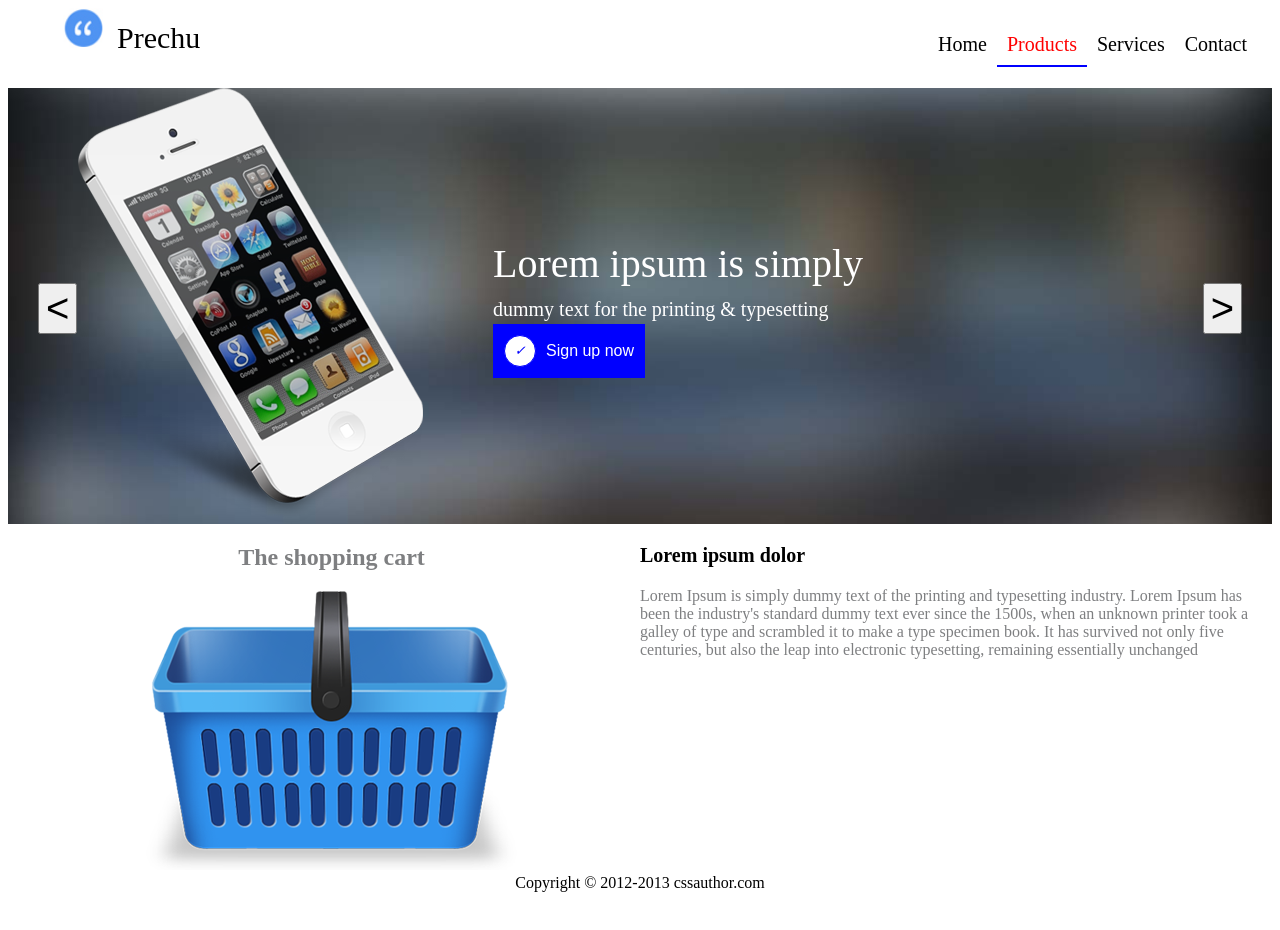
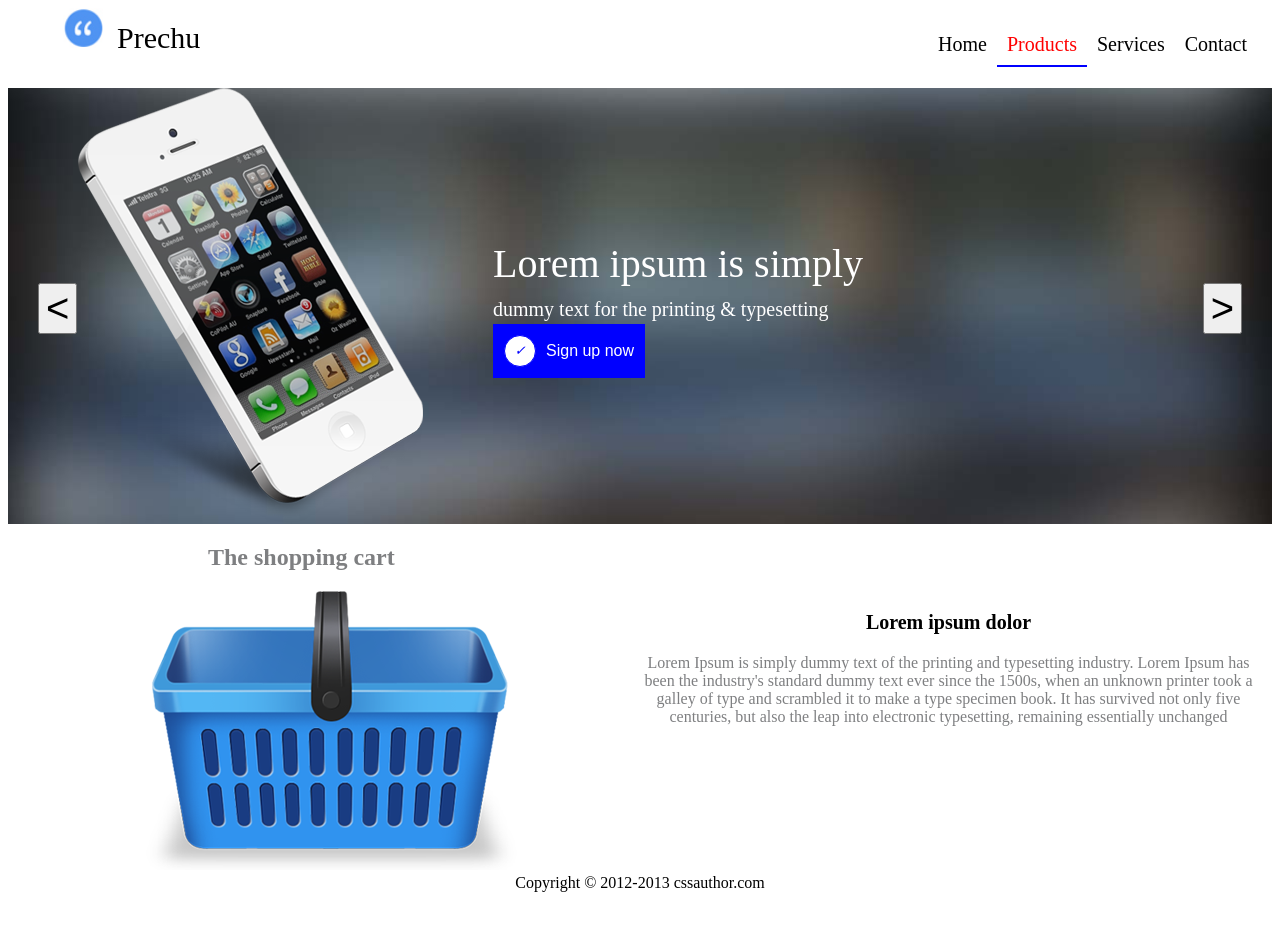
Before and after one commit to minhhuyen93/font_end_started, a plain HTML site: page bem/index.html in a window 1280 px wide. Drawn offline with Linux system fonts and the light colour scheme.

Commit message:
refactor shopping cart compone t

```diff
--- a/bem/index.css
+++ b/bem/index.css
@@ -191,22 +191,26 @@ a{
 /*start shopping-cart block  */
 .shopping-cart{
     text-align: center;
+    display: flex;
 }
 
 .shopping-cart__title{
     color: #7E7F81;
+    padding-left: 200px;
 }
 
 .shopping-cart__content{
-    text-align: left;
+text-align: center;
 }
 
-.shopping-cart__content__title{
-    font-size: 20px;
-    left: 0;
+.shopping-cart__logo{
 }
 
-.shopping-cart__content__desc{
+.shopping-cart__subtitle{
+    font-size: 20px;
+}
+
+.shopping-cart__desc{
     color: #7E7F81;
 }
 /*end shopping-cart block  */
--- a/bem/index.html
+++ b/bem/index.html
@@ -49,15 +49,15 @@
                 </div>
             </div>
         </div>
-        <div class="multi-columns">
-            <div class="multi-columns__column-50 shopping-cart">
-                <h2 class="shopping-cart__title">The shopping cart</h2>
-                <img src="images/shopping-cart.png" />
-            </div>
-            <div class="multi-columns__column-50 shopping-cart">
-                <div class="shopping-cart__content">
-                    <h3 class="shopping-cart__content__title">Lorem ipsum dolor</h3>
-                    <p class="shopping-cart__content__desc">Lorem Ipsum is simply dummy text of the printing and typesetting industry. Lorem Ipsum has been the industry's
+        <div class="shooping-cart">
+            <h2 class="shopping-cart__title">The shopping cart</h2>
+            <div class="shopping-cart__content multi-columns">
+                <div class=" multi-columns__column-50">
+                    <img src="images/shopping-cart.png" class="shopping-cart__logo" />
+                </div>
+                <div class="multi-columns__column-50">
+                    <h3 class="shopping-cart__subtitle">Lorem ipsum dolor</h3>
+                    <p class="shopping-cart__desc">Lorem Ipsum is simply dummy text of the printing and typesetting industry. Lorem Ipsum has been the industry's
                         standard dummy text ever since the 1500s, when an unknown printer took a galley of type and scrambled
                         it to make a type specimen book. It has survived not only five centuries, but also the leap into
                         electronic typesetting, remaining essentially unchanged</p>
```
